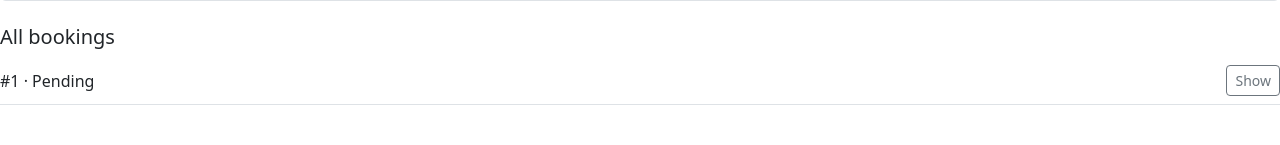
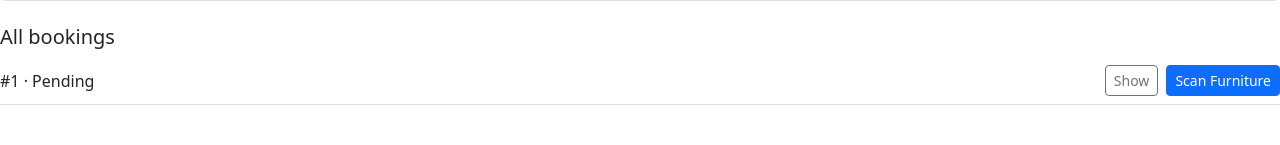
Before and after one commit to AGIAS911/Laravel_Project_1, a Laravel app: page /booking in a window 1280 px wide. Shown: the part 773-918 px from the top of the page. Run offline with Laravel 12, Linux system fonts and the light colour scheme; a user stored in the database is signed in; tables that the repository leaves empty hold one stand-in row (values such as "Sample post"); data that the repository does not hold is empty; parts of the project's set-up code (start-up, migrations or seed data) failed here and were passed over.

Commit message:
Implement furniture scanning feature with QR code generation and session management

```diff
--- /dev/null
+++ b/public/js/booking-scanner.js
@@ -0,0 +1,105 @@
+(() => {
+    const modal = document.getElementById('furniture-scan');
+    const form = document.getElementById('scan-form');
+    const room = document.getElementById('scan-room');
+    const qrPanel = document.getElementById('scan-qr-panel');
+    const qr = document.getElementById('scan-qr');
+    const countdown = document.getElementById('scan-countdown');
+    const status = document.getElementById('scan-status');
+    const submit = form.querySelector('button[type="submit"]');
+    let request;
+    let timer;
+    let createUrl;
+
+    function stopWatching() {
+        clearInterval(timer);
+        request?.abort();
+    }
+
+    modal.addEventListener('show.bs.modal', (event) => {
+        createUrl = event.relatedTarget.dataset.scanUrl;
+        form.reset();
+        submit.disabled = false;
+        status.textContent = '';
+    });
+    modal.addEventListener('shown.bs.modal', () => room.focus());
+    modal.addEventListener('hide.bs.modal', () => {
+        stopWatching();
+        qrPanel.hidden = true;
+        qr.removeAttribute('src');
+    });
+
+    form.addEventListener('submit', async (event) => {
+        event.preventDefault();
+        stopWatching();
+        request = new AbortController();
+        const { signal } = request;
+        submit.disabled = true;
+        status.textContent = 'Generating QR code…';
+
+        try {
+            const response = await fetch(createUrl, {
+                method: 'POST',
+                headers: { Accept: 'application/json' },
+                body: new FormData(form),
+                signal,
+            });
+            const data = await response.json();
+            if (!response.ok) throw new Error(data.errors?.room_name?.[0] || data.message);
+            if (signal.aborted) return;
+
+            qr.src = data.qr_code;
+            qrPanel.hidden = false;
+            status.textContent = 'Waiting for your phone…';
+            watchSession(data, signal);
+        } catch (error) {
+            if (signal.aborted) return;
+            status.textContent = error.message || 'Could not generate a QR code. Try again.';
+            submit.disabled = false;
+        }
+    });
+
+    function watchSession(session, signal) {
+        const expiresAt = Date.parse(session.expires_at);
+        let checking = false;
+
+        async function check() {
+            const seconds = Math.max(0, Math.ceil((expiresAt - Date.now()) / 1000));
+            countdown.textContent = `${Math.floor(seconds / 60)}:${String(seconds % 60).padStart(2, '0')}`;
+            if (!seconds) qrPanel.hidden = true;
+            if (checking) return;
+            checking = true;
+
+            let state;
+            try {
+                const response = await fetch(session.status_url, {
+                    headers: { Accept: 'application/json' },
+                    signal,
+                });
+                if (!response.ok) throw new Error();
+                state = (await response.json()).status;
+                if (!signal.aborted && status.textContent !== 'Waiting for your phone…') {
+                    status.textContent = 'Waiting for your phone…';
+                }
+            } catch {
+                if (!signal.aborted) status.textContent = 'Connection check failed. Retrying…';
+            } finally {
+                checking = false;
+            }
+
+            if (signal.aborted) return;
+            if (state === 'paired' || state === 'expired' || !seconds) {
+                clearInterval(timer);
+                qrPanel.hidden = true;
+                qr.removeAttribute('src');
+                status.textContent = state === 'paired'
+                    ? 'Phone connected.'
+                    : 'QR code expired. Generate a new one to reconnect.';
+                submit.disabled = false;
+            }
+        }
+
+        timer = setInterval(check, 1000);
+        check();
+    }
+})();
--- a/resources/views/booking/index.blade.php
+++ b/resources/views/booking/index.blade.php
@@ -75,11 +75,45 @@
         @forelse ($bookings as $booking)
             <div class="border-bottom py-2 d-flex align-items-center justify-content-between gap-2">
                 <span>#{{ $booking->id }} · {{ ucfirst($booking->status) }}</span>
-                <a class="btn btn-outline-secondary btn-sm" href="{{ route('booking.show', $booking->id) }}" aria-label="Show booking #{{ $booking->id }}">Show</a>
+                <div class="d-flex flex-wrap justify-content-end gap-2">
+                    <a class="btn btn-outline-secondary btn-sm" href="{{ route('booking.show', $booking->id) }}" aria-label="Show booking #{{ $booking->id }}">Show</a>
+                    @if ($booking->customer_id == auth()->id())
+                        <button type="button" class="btn btn-primary btn-sm"
+                            data-bs-toggle="modal" data-bs-target="#furniture-scan"
+                            data-scan-url="{{ route('scan-sessions.store', $booking, false) }}">
+                            Scan Furniture
+                        </button>
+                    @endif
+                </div>
             </div>
         @empty
             <p>No bookings yet.</p>
         @endforelse
         <div class="mt-3">{{ $bookings->links('pagination::bootstrap-5') }}</div>
     </section>
+
+    <div class="modal fade" id="furniture-scan" tabindex="-1" aria-labelledby="furniture-scan-title" aria-hidden="true">
+        <div class="modal-dialog modal-dialog-centered">
+            <div class="modal-content">
+                <div class="modal-header">
+                    <h2 class="modal-title fs-5" id="furniture-scan-title">Scan furniture</h2>
+                    <button type="button" class="btn-close" data-bs-dismiss="modal" aria-label="Close"></button>
+                </div>
+                <div class="modal-body">
+                    <form id="scan-form">
+                        @csrf
+                        <label for="scan-room" class="form-label">Room name</label>
+                        <input class="form-control mb-3" id="scan-room" name="room_name" required maxlength="100">
+                        <button type="submit" class="btn btn-primary">Generate QR code</button>
+                    </form>
+                    <div id="scan-qr-panel" class="text-center mt-3" hidden>
+                        <img id="scan-qr" class="img-fluid" width="300" height="300" alt="QR code to scan with your phone">
+                        <p class="mb-0">Expires in <span id="scan-countdown">5:00</span></p>
+                    </div>
+                    <p id="scan-status" class="mb-0" role="status"></p>
+                </div>
+            </div>
+        </div>
+    </div>
+    <script src="{{ asset('js/booking-scanner.js') }}" defer></script>
 @endsection
--- a/routes/web.php
+++ b/routes/web.php
@@ -27,7 +27,7 @@ Route::get('/dashboard', function () {
 //------------------------------------------------------------------------------
 Route::resource('vehicles', VehicleController::class);
 Route::resource('vehicle-types', VehicleTypeController::class);
-Route::resource('booking', BookingController::class);
+Route::resource('booking', BookingController::class)->middleware('auth');
 
 Route::resource('booking-services', \App\Http\Controllers\BookingServiceController::class)
     ->middleware('auth');
@@ -73,6 +73,9 @@ Auth::routes();
 Route::get('/home', [App\Http\Controllers\HomeController::class, 'index'])->name('home');
 
 
-Route::post('/bookings/{booking}/scan-sessions',
-    [ScanSessionController::class, 'store']
-)->middleware('auth')->name('scan-sessions.store');
+Route::middleware('auth')->scopeBindings()->group(function () {
+    Route::post('/bookings/{booking}/scan-sessions', [ScanSessionController::class, 'store'])
+        ->name('scan-sessions.store');
+    Route::get('/bookings/{booking}/scan-sessions/{scanSession}', [ScanSessionController::class, 'show'])
+        ->name('scan-sessions.show');
+});
```
Also changed, not shown: app/Http/Controllers/ScanSessionController.php (+14 -0 lines).
